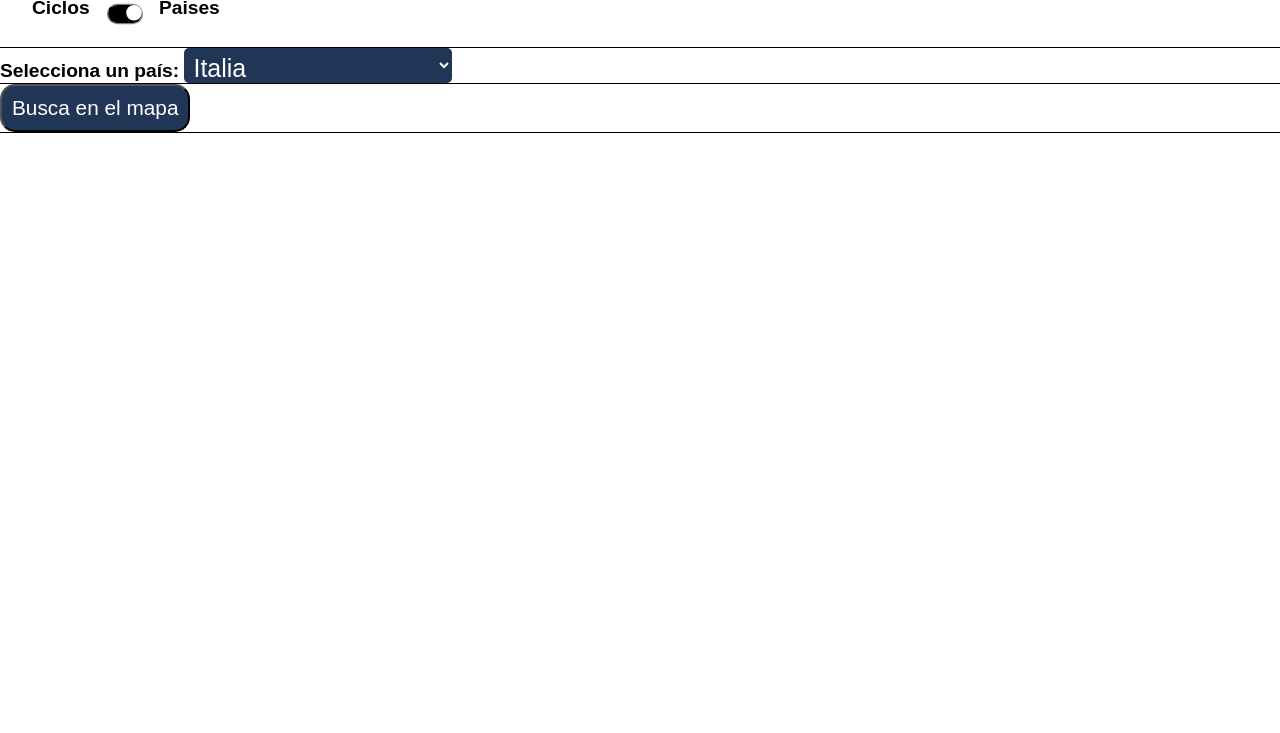
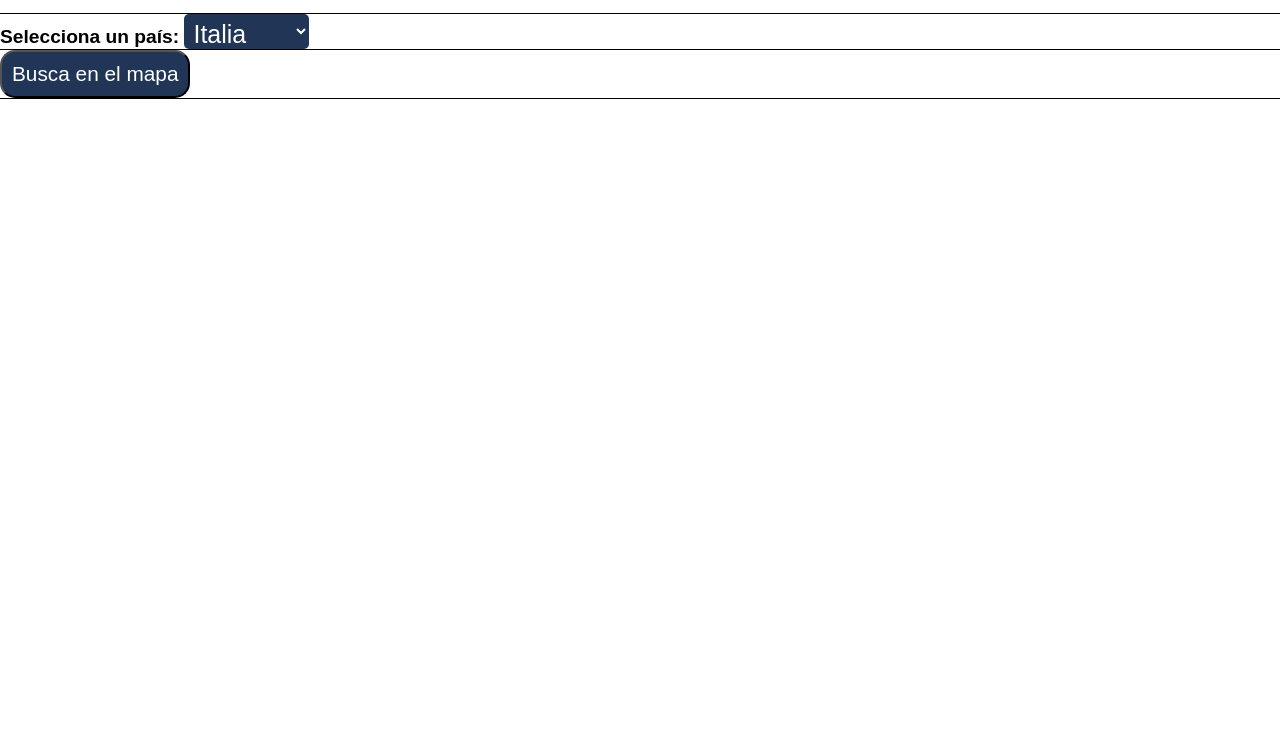
Before and after one commit to Sansaur/Proyecto, a plain HTML site: page index.html in a window 1280 px wide. Shown: the part 89-822 px from the top of the page. After the commit the page ends 800 px from the top, so only its background shows below. Drawn offline with Linux system fonts and the light colour scheme; some packages are replaced by stand-ins of ours; no server answers.

Commit message:
Cambiando la width

```diff
--- a/css/estilo.css
+++ b/css/estilo.css
@@ -53,7 +53,7 @@ select{
     font-size: 14px;
     height: 35px;
     padding: 5px; /* If you add too much padding here, the options won't show in IE */
-    width: 268px;
+    width: 5em;
     background-color: #213656;
     -webkit-border-radius: 5px;
     -moz-border-radius: 5px;
```
